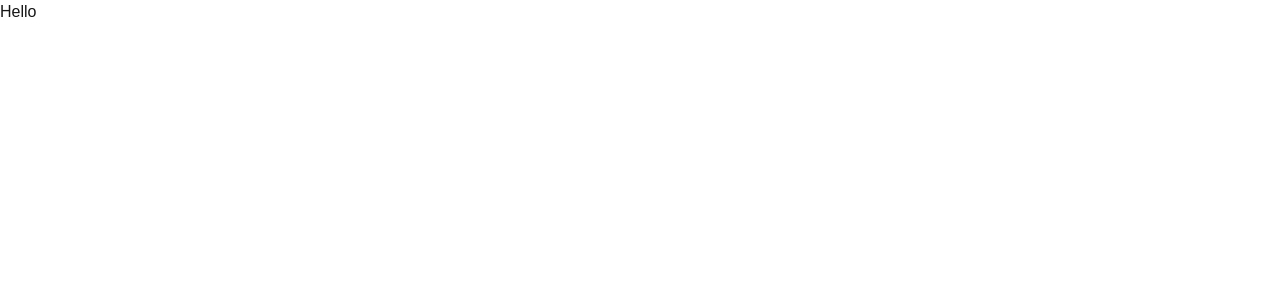
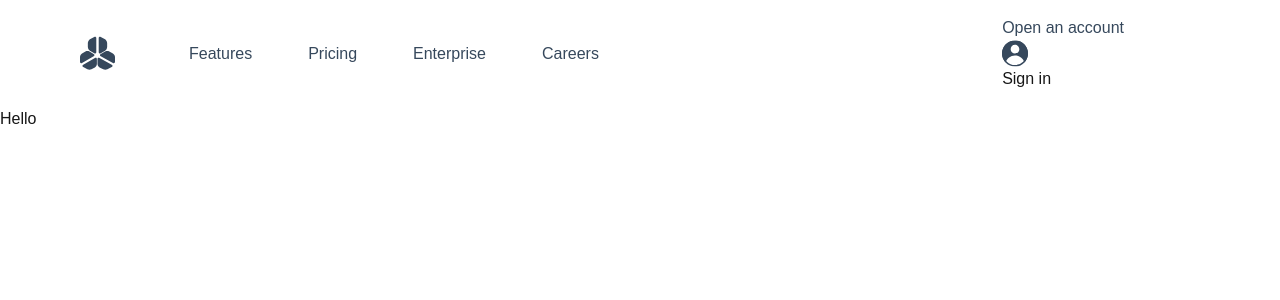
Before and after one commit to anna-rosew/tailwind-eCommerce, a Next.js app: page / in a window 1280 px wide. Shown: the top 300 px of the page. Built offline with nearby package versions, Linux system fonts and the light colour scheme.

Commit message:
Created a NavBar component with responsive styling

```diff
--- /dev/null
+++ b/app/Components/Navbar.tsx
@@ -0,0 +1,42 @@
+import Image from "next/image";
+import Logo from "../../public/assets/Logo.svg";
+import User from "../../public/assets/User.svg";
+import Menu from "../../public/assets/Menu.svg";
+
+const navLinks = [
+  { name: "Features" },
+  { name: "Pricing" },
+  { name: "Enterprise" },
+  { name: "Careers" },
+];
+
+export function NavBar() {
+  return (
+    <nav className="flex w-full items-center justify-between px-[20px] py-[16px] lg:container lg:mx-auto lg:px-20">
+      <div className="flex items-center">
+        <Image src={Logo} alt="Logo" />
+        <div className="hidden lg:flex pl-[74px] gap-x-[56px]">
+          {navLinks.map((item, index) => (
+            <p className="text-[#36485C] font-medium" key={index}>
+              {item.name}
+            </p>
+          ))}
+        </div>
+      </div>
+      <div className="flex center-items gap-x-5">
+        <div>
+          <p className=" hidden font-medium lg:block text-[#36485C] pr-[56px]">
+            Open an account
+          </p>
+          <Image src={User} alt="User Profile" />
+          <span className="hidden font-medium text-[36485C] lg:block">
+            Sign in
+          </span>
+        </div>
+        <div>
+          <Image src={Menu} alt="Menu Button" className="lg:hidden" />
+        </div>
+      </div>
+    </nav>
+  );
+}
--- a/app/page.tsx
+++ b/app/page.tsx
@@ -1,6 +1,9 @@
+import { NavBar } from "../app/Components/Navbar";
+
 export default function Home() {
   return (
     <div>
+      <NavBar />
       <h1>Hello</h1>
     </div>
   );
```
